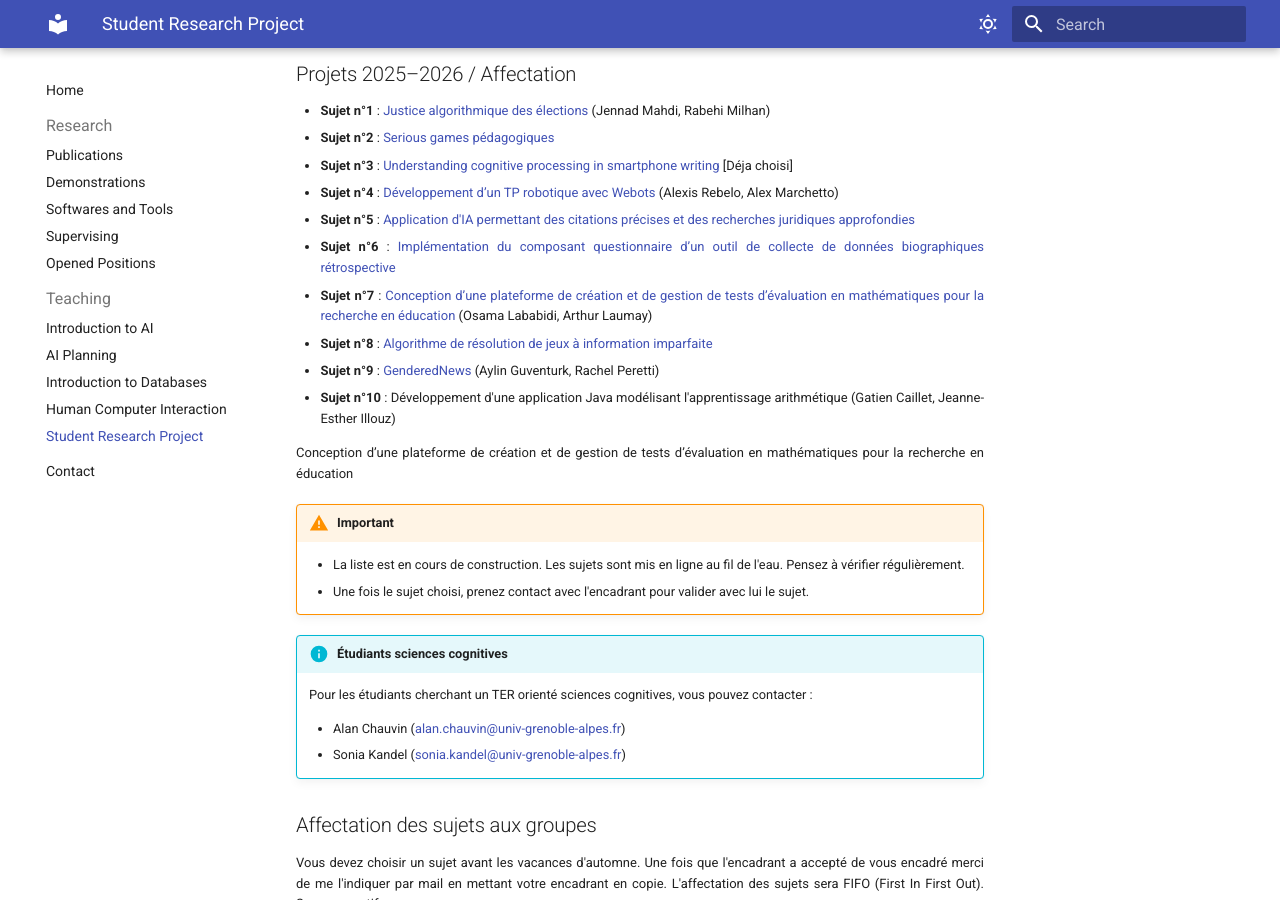
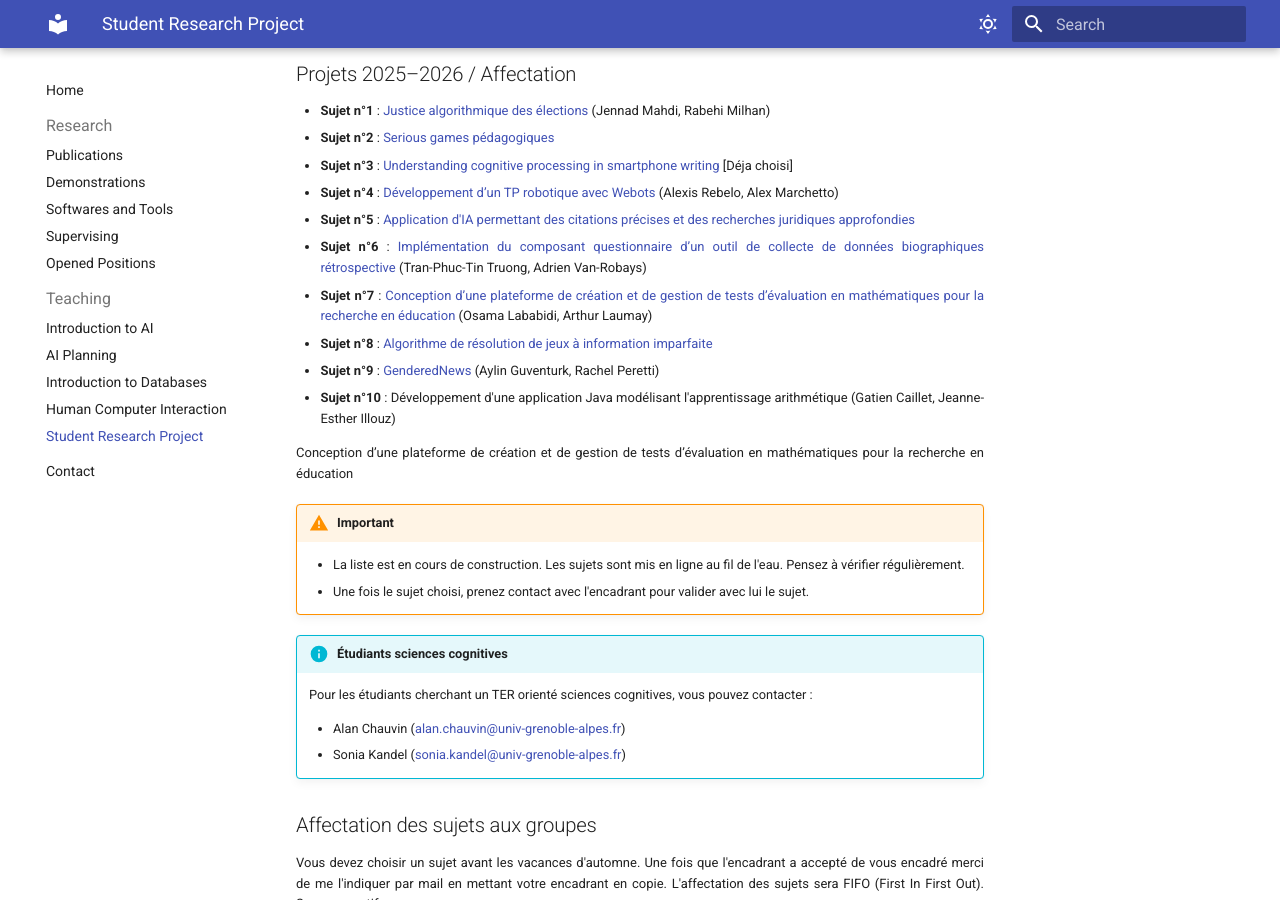
Before and after one commit to pellierd/homepage, an MkDocs documentation site: the page built from docs/teaching/srp.md, in a window 1280 px wide and 900 px high, scrolled down 1169 px. Built offline with MkDocs 1.6.1 and Material for MkDocs 9.7.7, drawn with Linux system fonts in a browser that asks for light colours.

Commit message:
modif sujet ter

```diff
--- a/docs/teaching/srp.md
+++ b/docs/teaching/srp.md
@@ -40,7 +40,7 @@ La première période du projet est consacrée à l'élaboration des documents p
 - **Sujet n°3** : [Understanding cognitive processing in smartphone writing](srp/Sujet_3_2025.pdf) [Déja choisi]
 - **Sujet n°4** : [Développement d’un TP robotique avec Webots](srp/Sujet_4_2025.pdf) (Alexis Rebelo, Alex Marchetto)
 - **Sujet n°5** : [Application d'IA permettant des citations précises et des recherches juridiques approfondies](srp/Sujet_5_2025.pdf)
-- **Sujet n°6** : [Implémentation du composant questionnaire d’un outil de collecte de données biographiques rétrospective](srp/Sujet_6_2025.pdf)
+- **Sujet n°6** : [Implémentation du composant questionnaire d’un outil de collecte de données biographiques rétrospective](srp/Sujet_6_2025.pdf) (Tran-Phuc-Tin Truong, Adrien Van-Robays)
 - **Sujet n°7** : [Conception d’une plateforme de création et de gestion de tests d’évaluation en mathématiques pour la recherche en éducation](srp/Sujet_7_2025.pdf) (Osama Lababidi, Arthur Laumay)
 - **Sujet n°8** : [Algorithme de résolution de jeux à information imparfaite ](srp/Sujet_8_2025.pdf)
 - **Sujet n°9** : [GenderedNews](srp/Sujet_9_2025.pdf) (Aylin Guventurk, Rachel Peretti)
```
